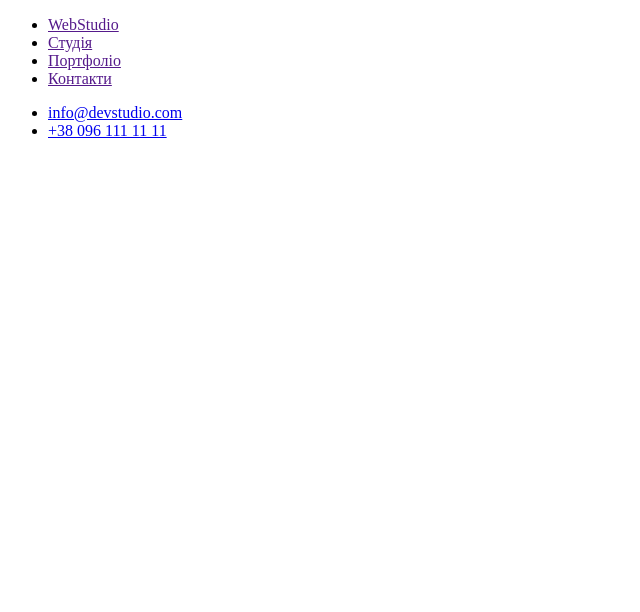
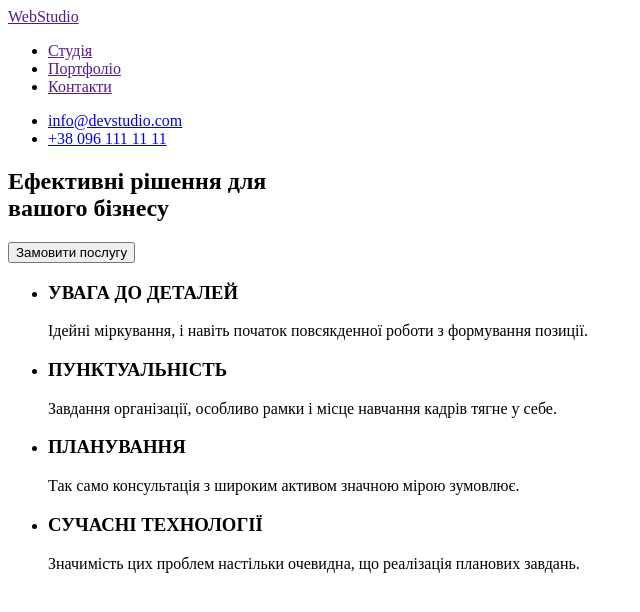
Before and after one commit to SerhiiShymko/goit-markup-hw-01, a plain HTML site: page index.html in a window 1280 px wide. Shown: the whole page, without its empty margins (0-640 px from the left). Drawn offline with Linux system fonts and the light colour scheme.

Commit message:
features

```diff
--- a/index.html
+++ b/index.html
@@ -8,19 +8,47 @@
 </head>
 <body>
    <header>
+    <a href="">WebStudio</a>
     <nav>
         <ul>
-            <li><a href="">WebStudio</a></li>
             <li><a href="">Студія</a></li>
             <li><a href="">Портфоліо</a></li>
             <li><a href="">Контакти</a></li>
         </ul>
-
+    </nav>
         <ul>
             <li><a href="maito:info@devstudio.com">info@devstudio.com</a></li>
-            <li><a href="tel:+38 096 111 11 11">+38 096 111 11 11</a></li>
+            <li><a href="tel:+380961111111">+38 096 111 11 11</a></li>
         </ul>
-    </nav>
-   </header>
+       </header>
+       <main>
+        <!-- Hero -->
+        <section class="hero">
+            <h1>Ефективні рішення для <br> вашого бізнесу</h1>
+            <button class="button">Замовити послугу</button>
+        </section>
+        <!-- Features <h2>features</h2>-->
+        <section class="features">
+       <ul>
+        <li>
+            <h3>УВАГА ДО ДЕТАЛЕЙ</h3>
+            <p>Ідейні міркування, і навіть початок повсякденної роботи з формування позиції.</p>
+        </li>
+        <li>
+            <h3>ПУНКТУАЛЬНІСТЬ</h3>
+            <p>Завдання організації, особливо рамки і місце навчання кадрів тягне у себе.</p>
+        </li>
+        <li>
+            <h3>ПЛАНУВАННЯ</h3>
+            <p>Так само консультація з широким активом значною мірою зумовлює.</p>
+        </li>
+        <li>
+            <h3>СУЧАСНІ ТЕХНОЛОГІЇ</h3>
+            <p>Значимість цих проблем настільки очевидна, що реалізація планових завдань.</p>
+        </li>
+       </ul>
+        </section>
+       </main>
+       <footer></footer>
 </body>
 </html>
```
